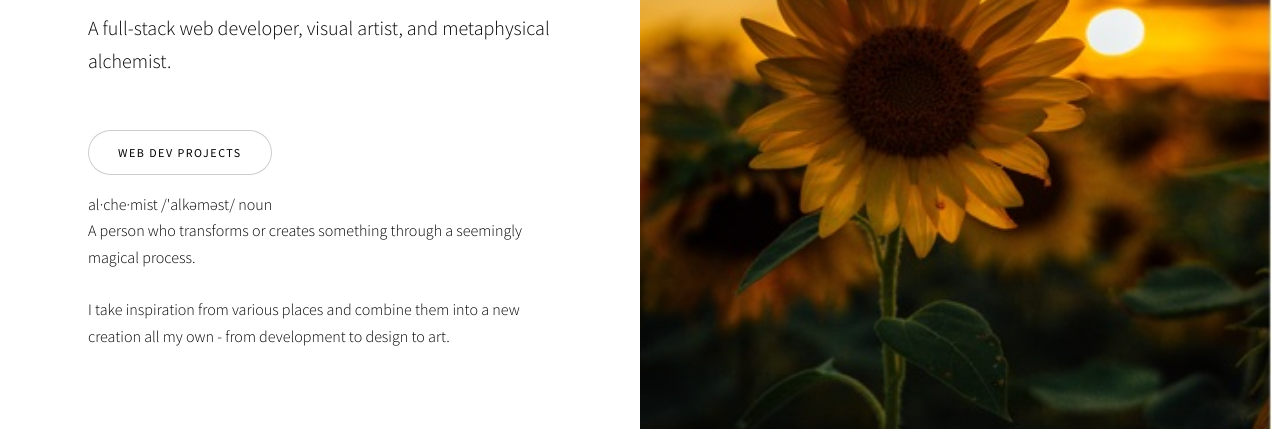
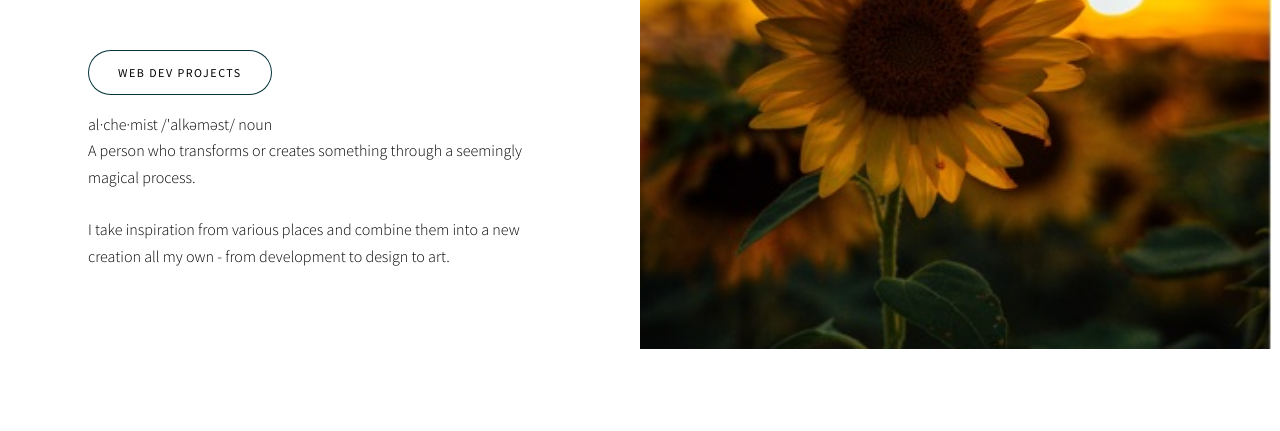
Before and after one commit to Dionne-Stratton/Dionne-Portfolio, a plain HTML site: page index.html in a window 1280 px wide. Shown: the part 237-668 px from the top of the page. Drawn offline with nearby package versions, Linux system fonts and the light colour scheme.

Commit message:
couple little tweaks

```diff
--- a/css/main.css
+++ b/css/main.css
@@ -128,7 +128,7 @@ button,
   border-radius: 3.75em;
   padding: 0 2.5em;
   background-color: transparent;
-  box-shadow: inset 0 0 0 1px rgba(0, 0, 0, 0.2);
+  box-shadow: inset 0 0 0 1px #033238;
 }
 
 button:hover,
@@ -163,7 +163,7 @@ ul.list li {
 .banner .content {
   width: 50%;
   max-width: 48rem;
-  padding: 5rem 5rem 3rem 5rem;
+  padding: 0rem 5rem 3rem 5rem;
 }
 
 .banner .image {
```
